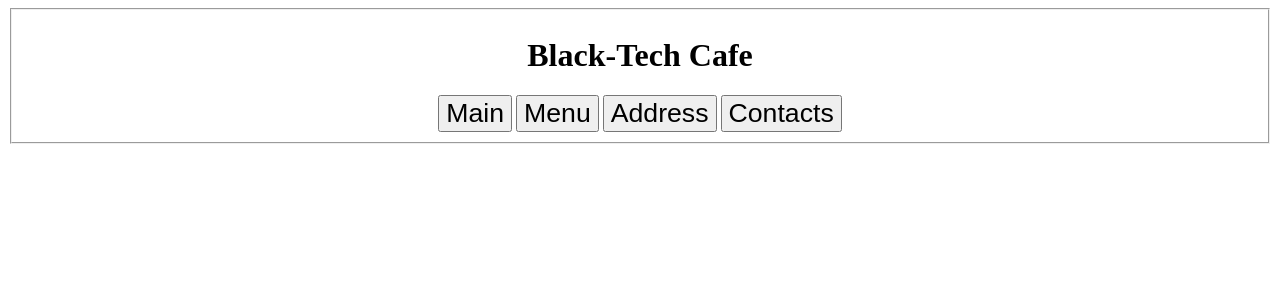
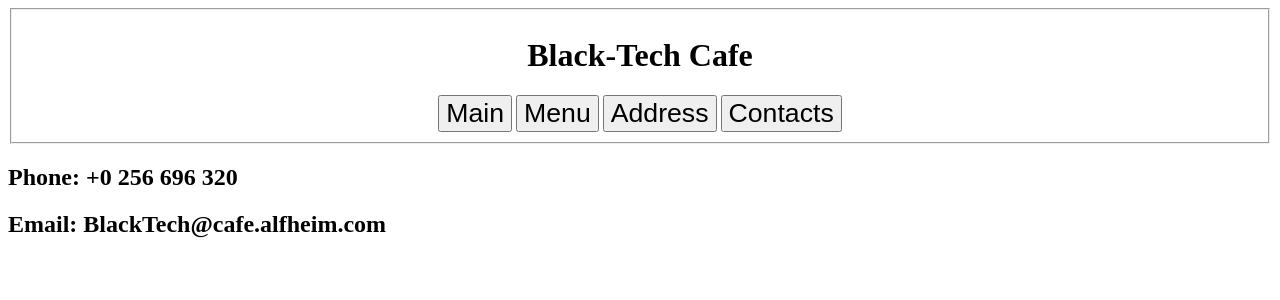
Before and after one commit to Drexerius/cafe, a PHP site: page /index.php?page=contacts in a window 1280 px wide. Shown: the top 300 px of the page. Run offline with PHP 8.4, Linux system fonts and the light colour scheme; a user stored in the database is signed in; data comes from the database, SQL or seed files in the repository.

Commit message:
Added address and contacts

```diff
--- a/Content/address.php
+++ b/Content/address.php
@@ -8,6 +8,6 @@
     <title>Address</title>
 </head>
 <body>
-
+    <h2>We have a lot of branches. Most of them are under the roots of the Yggdrasil, in the center of Alfheim, on the verge of Muspelheim and Niflheim.</h2>
 </body>
 </html>
--- a/Content/contacts.php
+++ b/Content/contacts.php
@@ -8,6 +8,7 @@
     <title>Contacts</title>
 </head>
 <body>
-
+    <h2>Phone: +0 256 696 320</h2>
+    <h2>Email: BlackTech@cafe.alfheim.com</h2>
 </body>
 </html>
```
